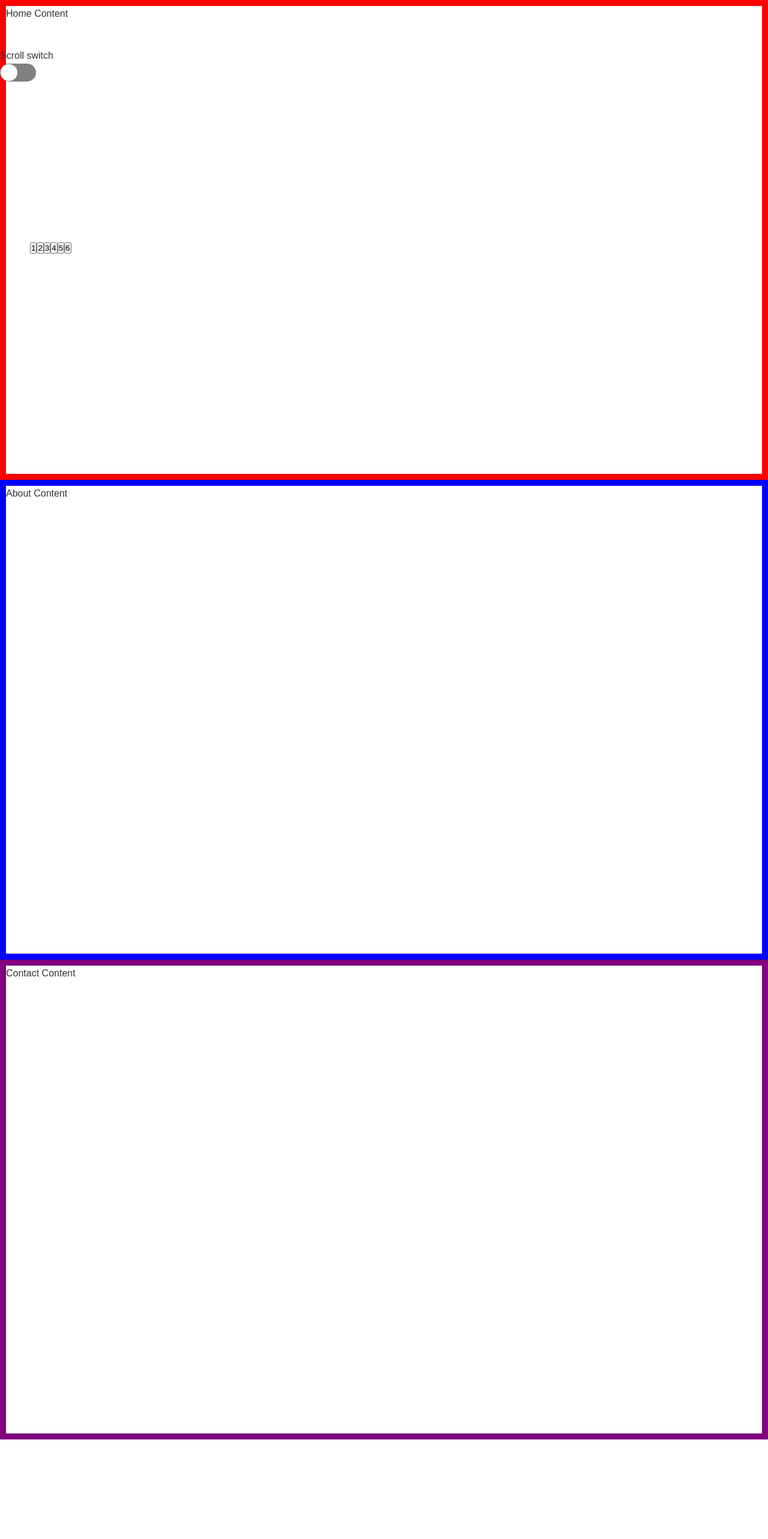
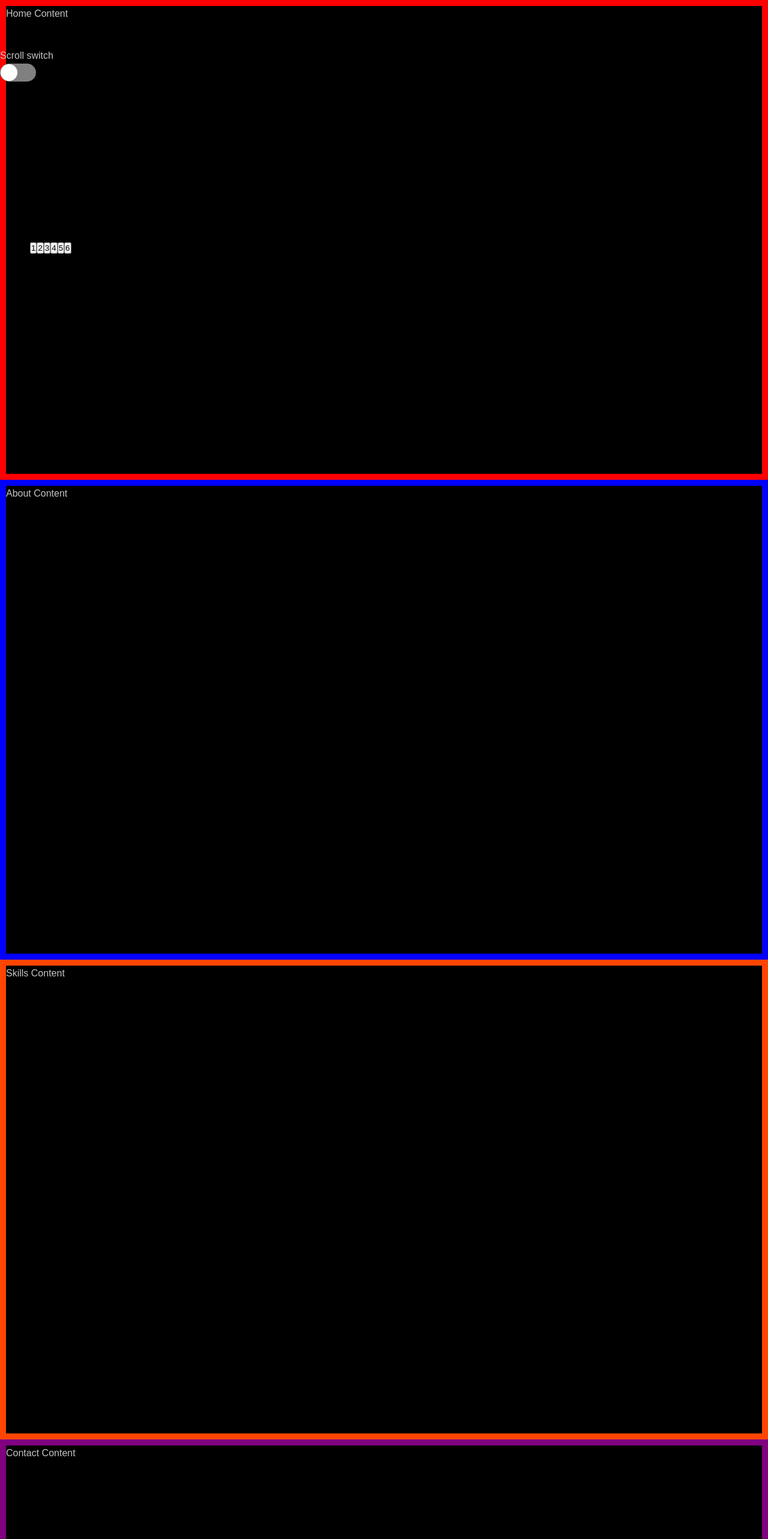
Before and after one commit to Susuvnkl/Portfolio, a React (Vite) app in the folder my-portfolio/: page /#about in a window 1280 px wide. Shown: the top 2566 px of the page at 60% size. Before the commit the page ends 2400 px from the top, so only its background shows below. Built offline with nearby package versions, Linux system fonts and the light colour scheme.

Commit message:
added skills page and black background

```diff
--- a/my-portfolio/src/hooks/useActivePage.ts
+++ b/my-portfolio/src/hooks/useActivePage.ts
@@ -8,7 +8,7 @@ const useActivePage = () => {
 
   useEffect(() => {
     const handleScroll = () => {
-      const sections = ["home", "about", "contact"];
+      const sections = ["home", "about", "skills", "contact"];
       let foundActive = false;
       console.log("test effect render", location);
 
--- a/my-portfolio/src/pages/MainPage/MainPage.tsx
+++ b/my-portfolio/src/pages/MainPage/MainPage.tsx
@@ -1,6 +1,7 @@
 import AboutPage from "../AboutPage/AboutPage";
 import ContactPage from "../ContactPage/ContactPage";
 import HomePage from "../HomePage/HomePage";
+import SkillsPage from "../SkillsPage/SkillsPage";
 import styles from "./MainPage.module.scss";
 
 function MainPage() {
@@ -13,6 +14,9 @@ function MainPage() {
         <AboutPage />
       </section>
       <section>
+        <SkillsPage />
+      </section>
+      <section>
         <ContactPage />
       </section>
     </div>
--- /dev/null
+++ b/my-portfolio/src/pages/SkillsPage/SkillsPage.module.scss
@@ -0,0 +1,5 @@
+.PageSection {
+  min-height: 100vh;
+  width: 100%;
+  border: 10px solid orangered;
+}
--- /dev/null
+++ b/my-portfolio/src/pages/SkillsPage/SkillsPage.tsx
@@ -0,0 +1,11 @@
+import styles from "./SkillsPage.module.scss";
+
+function SkillsPage() {
+  return (
+    <div id="skills" className={styles.PageSection}>
+      Skills Content
+    </div>
+  );
+}
+
+export default SkillsPage;
--- a/my-portfolio/src/styles/global.scss
+++ b/my-portfolio/src/styles/global.scss
@@ -7,7 +7,8 @@
 body {
   font-family: "Arial", sans-serif;
   line-height: 1.6;
-  color: #333;
+  background-color: black;
+  color: #c7c4c4;
 }
 
 html {
```
